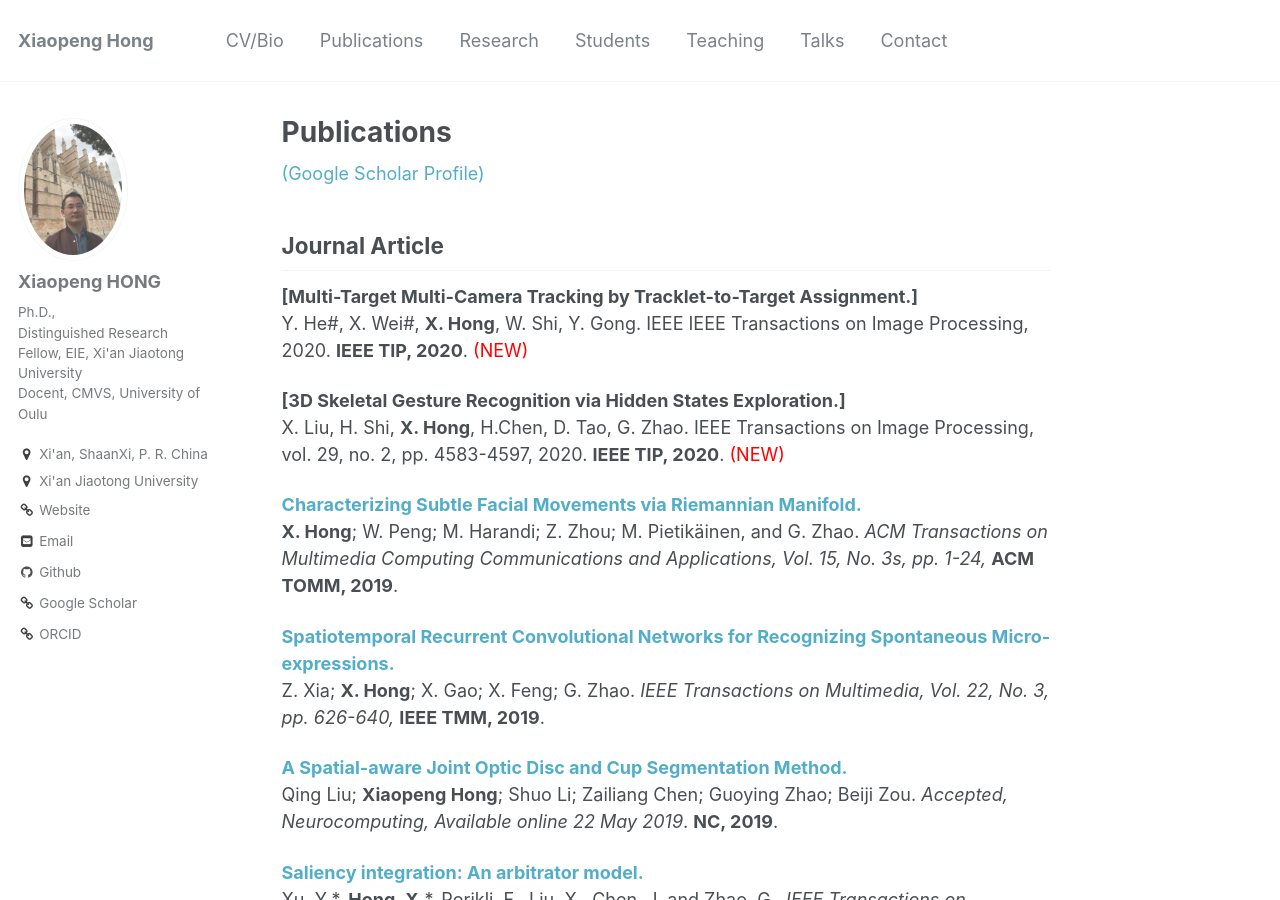
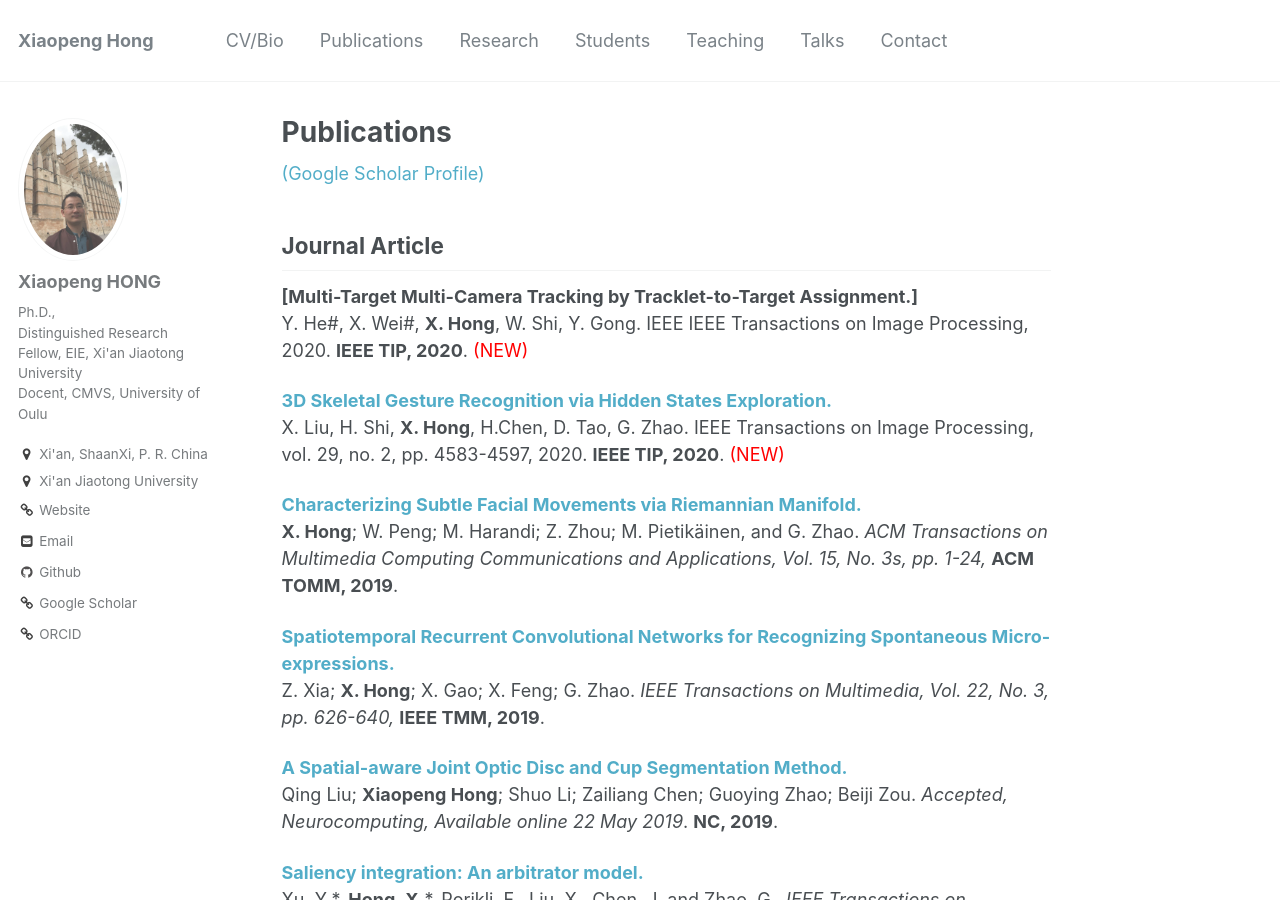
Before and after one commit to xiaopenghong/xiaopenghong.github.io, a Jekyll site: the page built from _pages/publications.md, in a window 1280 px wide and 900 px high. Built offline with Jekyll 4.4.1, drawn with Linux system fonts in a browser that asks for light colours; part of the change alters nothing that is shown.

```diff
--- a/_pages/publications.md
+++ b/_pages/publications.md
@@ -12,7 +12,7 @@ author_profile: true
 Y. He#, X. Wei#, <b>X. Hong</b>, W. Shi, Y. Gong.
 IEEE IEEE Transactions on Image Processing, 2020. <b>IEEE TIP, 2020</b>. <span style="color:red"> (NEW) </span>
 
-<b> [3D Skeletal Gesture Recognition via Hidden States Exploration.] </b> <br>
+<b> [3D Skeletal Gesture Recognition via Hidden States Exploration.](https://ieeexplore.ieee.org/abstract/document/9007047/) </b> <br>
 X. Liu, H. Shi, <b>X. Hong</b>, H.Chen, D. Tao, G. Zhao.
 IEEE Transactions on Image Processing, vol. 29, no. 2, pp. 4583-4597, 2020. <b>IEEE TIP, 2020</b>. <span style="color:red"> (NEW) </span>
 
```
